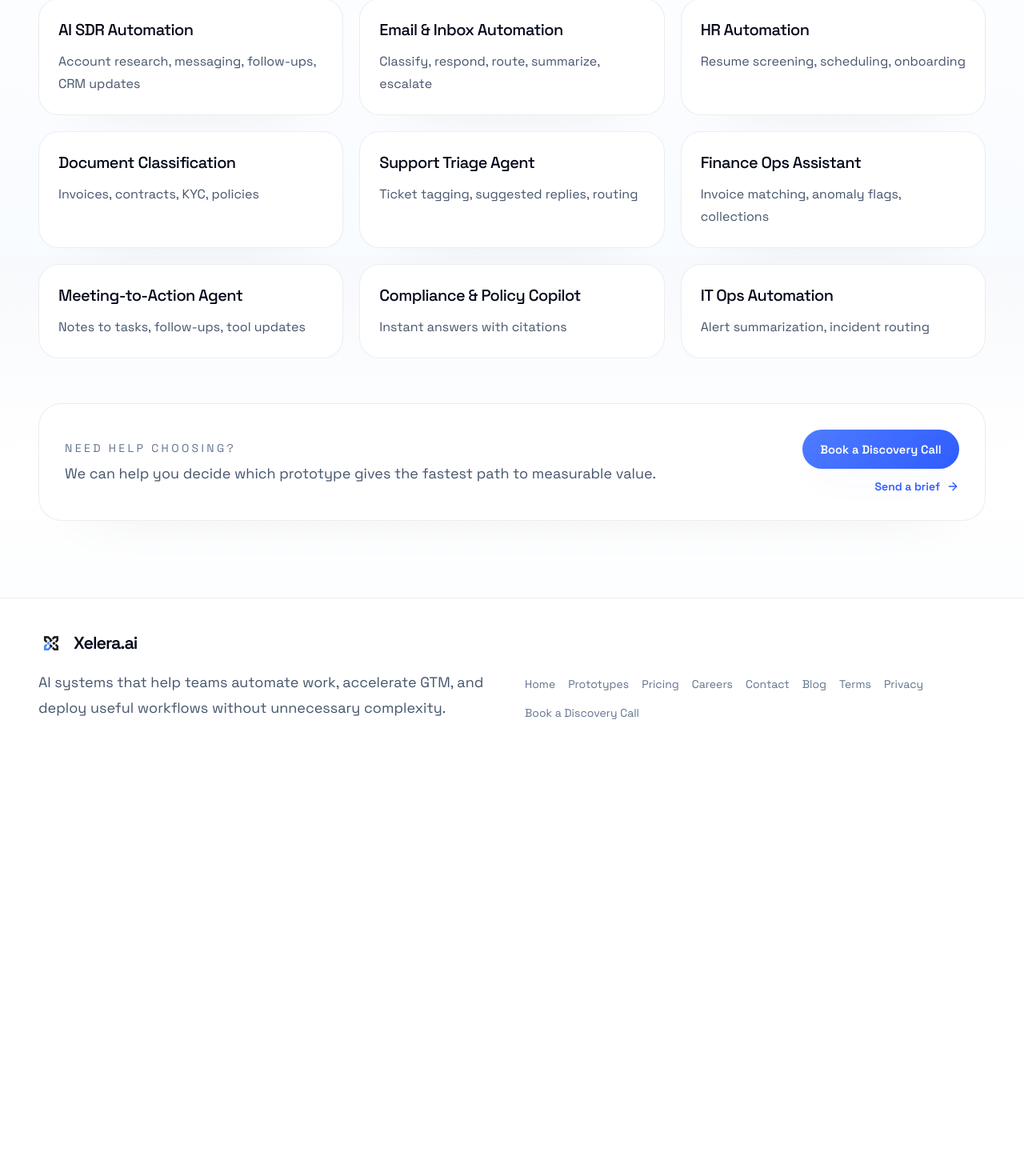
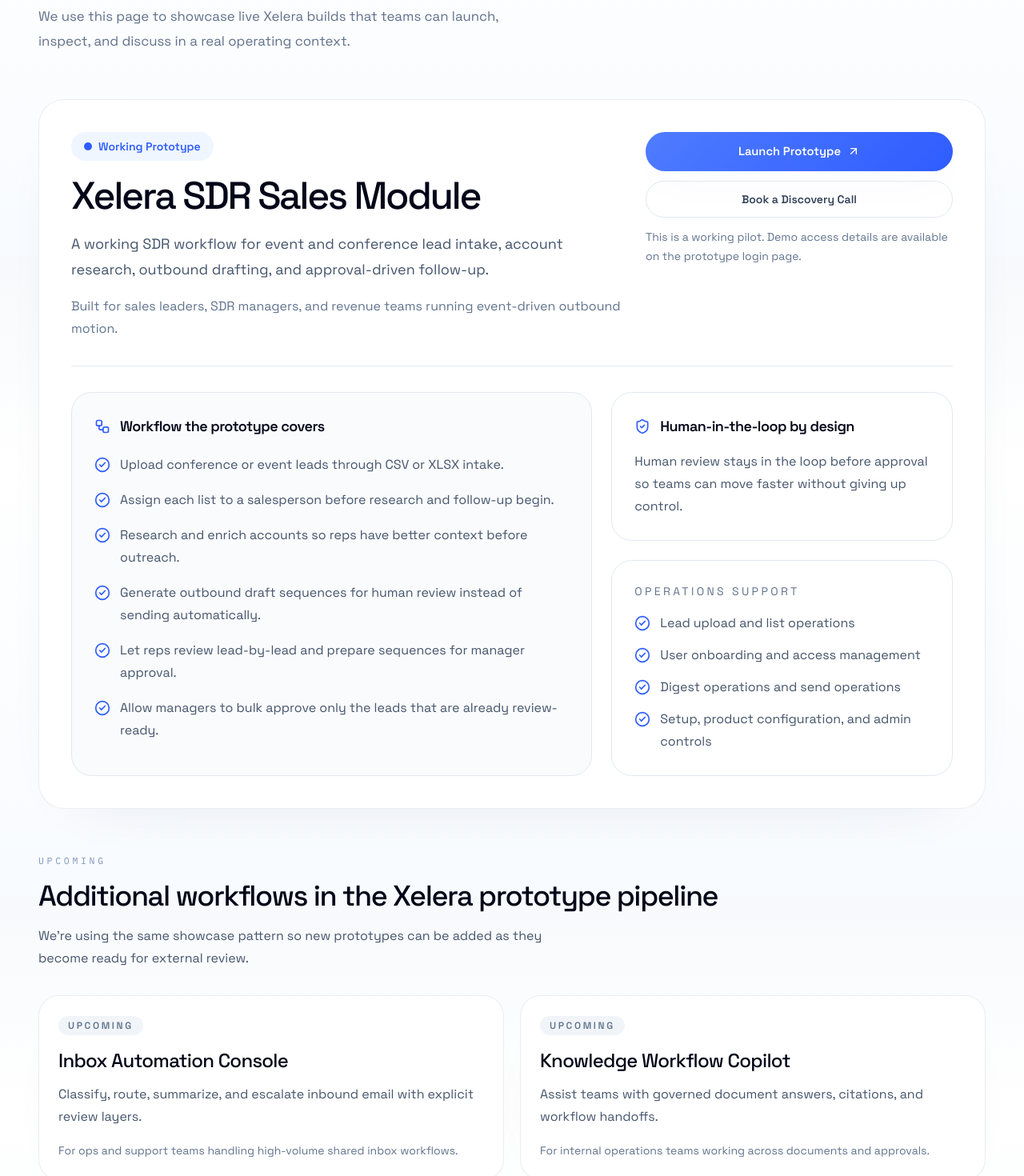
Before and after one commit to vjammy/xelera-web, a Next.js app: page /prototypes in a window 1280 px wide. Shown: the part 480-1950 px from the top of the page at 80% size. Before the commit the page ends 1421 px from the top, so only its background shows below. Built offline with nearby package versions, Linux system fonts and the light colour scheme; no server answers.

Commit message:
Feature SDR prototype showcase

```diff
--- a/app/prototypes/page.tsx
+++ b/app/prototypes/page.tsx
@@ -1,47 +1,146 @@
 import type { Metadata } from "next";
 import Link from "next/link";
-import { ArrowRight } from "lucide-react";
+import { ArrowRight, ArrowUpRight, CheckCircle2, ShieldCheck, Workflow } from "lucide-react";
 import { FadeIn } from "@/components/fade-in";
-import { prototypes, siteConfig } from "@/lib/site-content";
+import { prototypeShowcases, siteConfig } from "@/lib/site-content";
 
 export const metadata: Metadata = {
   title: "Prototypes",
-  description: "Popular AI prototypes businesses adopt first.",
+  description: "Working Xelera prototypes you can launch and evaluate today.",
 };
 
 export default function PrototypesPage() {
+  const [featuredPrototype, ...upcomingPrototypes] = prototypeShowcases;
+
   return (
     <div className="section-shell pt-24">
       <FadeIn className="max-w-3xl">
         <p className="section-kicker">Prototypes</p>
-        <h1 className="section-title mt-4 max-w-[11ch]">Popular prototypes businesses adopt first</h1>
+        <h1 className="section-title mt-4 max-w-[12ch]">Working AI prototypes built to show the workflow, not just the idea</h1>
         <p className="section-copy mt-6">
-          These are proven &quot;starts here&quot; projects, fast to deploy, easy to measure, and
-          designed to scale.
+          We use this page to showcase live Xelera builds that teams can launch, inspect, and discuss
+          in a real operating context.
         </p>
       </FadeIn>
 
-      <div className="mt-14 grid gap-5 sm:grid-cols-2 lg:grid-cols-3">
-        {prototypes.map((prototype, index) => (
-          <FadeIn key={prototype.title} delay={index * 0.03} className="white-panel rounded-[1.6rem] p-6">
-            <h2 className="text-xl font-medium tracking-[-0.03em] text-slate-950">{prototype.title}</h2>
-            <p className="mt-3 text-base leading-7 text-slate-600">{prototype.description}</p>
+      <FadeIn className="white-panel mt-14 rounded-[2rem] p-8 sm:p-10">
+        <div className="flex flex-col gap-6 border-b border-slate-200 pb-8 lg:flex-row lg:items-start lg:justify-between">
+          <div className="max-w-3xl">
+            <div className="inline-flex items-center gap-2 rounded-full bg-blue-50 px-4 py-2 text-sm font-semibold text-[var(--color-accent-strong)]">
+              <span className="inline-block h-2.5 w-2.5 rounded-full bg-[var(--color-accent-strong)]" />
+              {featuredPrototype.status}
+            </div>
+            <h2 className="mt-5 text-4xl font-medium tracking-[-0.05em] text-slate-950 sm:text-5xl">
+              {featuredPrototype.name}
+            </h2>
+            <p className="mt-5 max-w-2xl text-lg leading-8 text-slate-600">{featuredPrototype.summary}</p>
+            <p className="mt-4 text-base leading-7 text-slate-500">{featuredPrototype.audience}</p>
+          </div>
+
+          <div className="flex w-full max-w-sm flex-col gap-3">
+            <a
+              href={featuredPrototype.launchUrl}
+              target="_blank"
+              rel="noreferrer"
+              className="button-primary inline-flex w-full items-center justify-center gap-2"
+            >
+              {featuredPrototype.launchCta}
+              <ArrowUpRight className="h-4 w-4" />
+            </a>
+            <a
+              href={siteConfig.bookingUrl}
+              target="_blank"
+              rel="noreferrer"
+              className="inline-flex w-full items-center justify-center rounded-full border border-slate-200 px-5 py-3 text-sm font-semibold text-slate-700 transition hover:border-slate-300 hover:text-slate-950"
+            >
+              {featuredPrototype.secondaryCta}
+            </a>
+            <p className="text-sm leading-6 text-slate-500">{featuredPrototype.disclaimer}</p>
+          </div>
+        </div>
+
+        <div className="mt-8 grid gap-6 lg:grid-cols-[1.45fr_0.95fr]">
+          <div className="rounded-[1.6rem] border border-slate-200 bg-slate-50/70 p-7">
+            <div className="flex items-center gap-3">
+              <Workflow className="h-5 w-5 text-[var(--color-accent-strong)]" />
+              <h3 className="text-lg font-semibold tracking-[-0.03em] text-slate-950">Workflow the prototype covers</h3>
+            </div>
+            <ul className="mt-5 space-y-4">
+              {featuredPrototype.workflowSteps.map((step) => (
+                <li key={step} className="flex items-start gap-3 text-base leading-7 text-slate-600">
+                  <CheckCircle2 className="mt-1 h-5 w-5 shrink-0 text-[var(--color-accent-strong)]" />
+                  <span>{step}</span>
+                </li>
+              ))}
+            </ul>
+          </div>
+
+          <div className="space-y-6">
+            <div className="rounded-[1.6rem] border border-slate-200 p-7">
+              <div className="flex items-center gap-3">
+                <ShieldCheck className="h-5 w-5 text-[var(--color-accent-strong)]" />
+                <h3 className="text-lg font-semibold tracking-[-0.03em] text-slate-950">Human-in-the-loop by design</h3>
+              </div>
+              <p className="mt-4 text-base leading-7 text-slate-600">{featuredPrototype.trustNote}</p>
+            </div>
+
+            <div className="rounded-[1.6rem] border border-slate-200 p-7">
+              <p className="text-sm uppercase tracking-[0.24em] text-slate-500">Operations support</p>
+              <ul className="mt-4 space-y-3">
+                {featuredPrototype.opsFeatures.map((feature) => (
+                  <li key={feature} className="flex items-start gap-3 text-base leading-7 text-slate-600">
+                    <CheckCircle2 className="mt-1 h-5 w-5 shrink-0 text-[var(--color-accent-strong)]" />
+                    <span>{feature}</span>
+                  </li>
+                ))}
+              </ul>
+            </div>
+          </div>
+        </div>
+      </FadeIn>
+
+      <FadeIn className="mt-14">
+        <div className="flex items-end justify-between gap-6">
+          <div>
+            <p className="section-kicker">Upcoming</p>
+            <h2 className="mt-4 text-3xl font-medium tracking-[-0.04em] text-slate-950 sm:text-4xl">
+              Additional workflows in the Xelera prototype pipeline
+            </h2>
+            <p className="mt-4 max-w-2xl text-base leading-7 text-slate-600">
+              We&apos;re using the same showcase pattern so new prototypes can be added as they become ready for external review.
+            </p>
+          </div>
+        </div>
+      </FadeIn>
+
+      <div className="mt-8 grid gap-5 sm:grid-cols-2">
+        {upcomingPrototypes.map((prototype, index) => (
+          <FadeIn key={prototype.name} delay={index * 0.04} className="white-panel rounded-[1.6rem] p-6">
+            <div className="inline-flex rounded-full bg-slate-100 px-3 py-1 text-xs font-semibold uppercase tracking-[0.22em] text-slate-500">
+              {prototype.status}
+            </div>
+            <h3 className="mt-4 text-2xl font-medium tracking-[-0.03em] text-slate-950">{prototype.name}</h3>
+            <p className="mt-3 text-base leading-7 text-slate-600">{prototype.summary}</p>
+            <p className="mt-4 text-sm leading-6 text-slate-500">{prototype.audience}</p>
           </FadeIn>
         ))}
       </div>
 
       <FadeIn className="white-panel mt-14 flex flex-col gap-5 rounded-[1.8rem] p-8 sm:flex-row sm:items-center sm:justify-between">
         <div>
-          <p className="text-sm uppercase tracking-[0.24em] text-slate-500">Need help choosing?</p>
+          <p className="text-sm uppercase tracking-[0.24em] text-slate-500">Want a walkthrough?</p>
           <p className="mt-2 text-lg leading-7 text-slate-600">
-            We can help you decide which prototype gives the fastest path to measurable value.
+            We can show how this prototype works, where human review fits, and how it could map into your workflow.
           </p>
         </div>
         <div className="flex flex-col gap-3 sm:items-end">
           <a href={siteConfig.bookingUrl} target="_blank" rel="noreferrer" className="button-primary">
             Book a Discovery Call
           </a>
-          <Link href="/contact" className="inline-flex items-center gap-2 text-sm font-semibold text-[var(--color-accent-strong)]">
+          <Link
+            href="/contact"
+            className="inline-flex items-center gap-2 text-sm font-semibold text-[var(--color-accent-strong)]"
+          >
             Send a brief
             <ArrowRight className="h-4 w-4" />
           </Link>
--- a/lib/site-content.ts
+++ b/lib/site-content.ts
@@ -60,42 +60,68 @@
   },
 ];
 
-export const prototypes = [
+export type PrototypeShowcase = {
+  name: string;
+  summary: string;
+  launchUrl?: string;
+  status: string;
+  audience: string;
+  trustNote: string;
+  workflowSteps: string[];
+  opsFeatures: string[];
+  disclaimer?: string;
+  launchCta?: string;
+  secondaryCta?: string;
+  upcoming?: boolean;
+};
+
+export const prototypeShowcases: PrototypeShowcase[] = [
   {
-    title: "AI SDR Automation",
-    description: "Account research, messaging, follow-ups, CRM updates",
+    name: "Xelera SDR Sales Module",
+    summary:
+      "A working SDR workflow for event and conference lead intake, account research, outbound drafting, and approval-driven follow-up.",
+    launchUrl: "https://sdr.xelera.ai/login",
+    status: "Working Prototype",
+    audience: "Built for sales leaders, SDR managers, and revenue teams running event-driven outbound motion.",
+    trustNote:
+      "Human review stays in the loop before approval so teams can move faster without giving up control.",
+    workflowSteps: [
+      "Upload conference or event leads through CSV or XLSX intake.",
+      "Assign each list to a salesperson before research and follow-up begin.",
+      "Research and enrich accounts so reps have better context before outreach.",
+      "Generate outbound draft sequences for human review instead of sending automatically.",
+      "Let reps review lead-by-lead and prepare sequences for manager approval.",
+      "Allow managers to bulk approve only the leads that are already review-ready.",
+    ],
+    opsFeatures: [
+      "Lead upload and list operations",
+      "User onboarding and access management",
+      "Digest operations and send operations",
+      "Setup, product configuration, and admin controls",
+    ],
+    disclaimer: "This is a working pilot. Demo access details are available on the prototype login page.",
+    launchCta: "Launch Prototype",
+    secondaryCta: "Book a Discovery Call",
   },
   {
-    title: "Email & Inbox Automation",
-    description: "Classify, respond, route, summarize, escalate",
+    name: "Inbox Automation Console",
+    summary: "Classify, route, summarize, and escalate inbound email with explicit review layers.",
+    status: "Upcoming",
+    audience: "For ops and support teams handling high-volume shared inbox workflows.",
+    trustNote: "Designed as a future internal prototype.",
+    workflowSteps: ["Intake", "Classify", "Route", "Review"],
+    opsFeatures: ["Shared mailbox triage"],
+    upcoming: true,
   },
   {
-    title: "HR Automation",
-    description: "Resume screening, scheduling, onboarding",
-  },
-  {
-    title: "Document Classification",
-    description: "Invoices, contracts, KYC, policies",
-  },
-  {
-    title: "Support Triage Agent",
-    description: "Ticket tagging, suggested replies, routing",
-  },
-  {
-    title: "Finance Ops Assistant",
-    description: "Invoice matching, anomaly flags, collections",
-  },
-  {
-    title: "Meeting-to-Action Agent",
-    description: "Notes to tasks, follow-ups, tool updates",
-  },
-  {
-    title: "Compliance & Policy Copilot",
-    description: "Instant answers with citations",
-  },
-  {
-    title: "IT Ops Automation",
-    description: "Alert summarization, incident routing",
+    name: "Knowledge Workflow Copilot",
+    summary: "Assist teams with governed document answers, citations, and workflow handoffs.",
+    status: "Upcoming",
+    audience: "For internal operations teams working across documents and approvals.",
+    trustNote: "Designed as a future internal prototype.",
+    workflowSteps: ["Search", "Draft", "Review", "Approve"],
+    opsFeatures: ["Knowledge retrieval with citations"],
+    upcoming: true,
   },
 ];
 
```
Also changed, not shown: app/page.tsx (+5 -5 lines).
